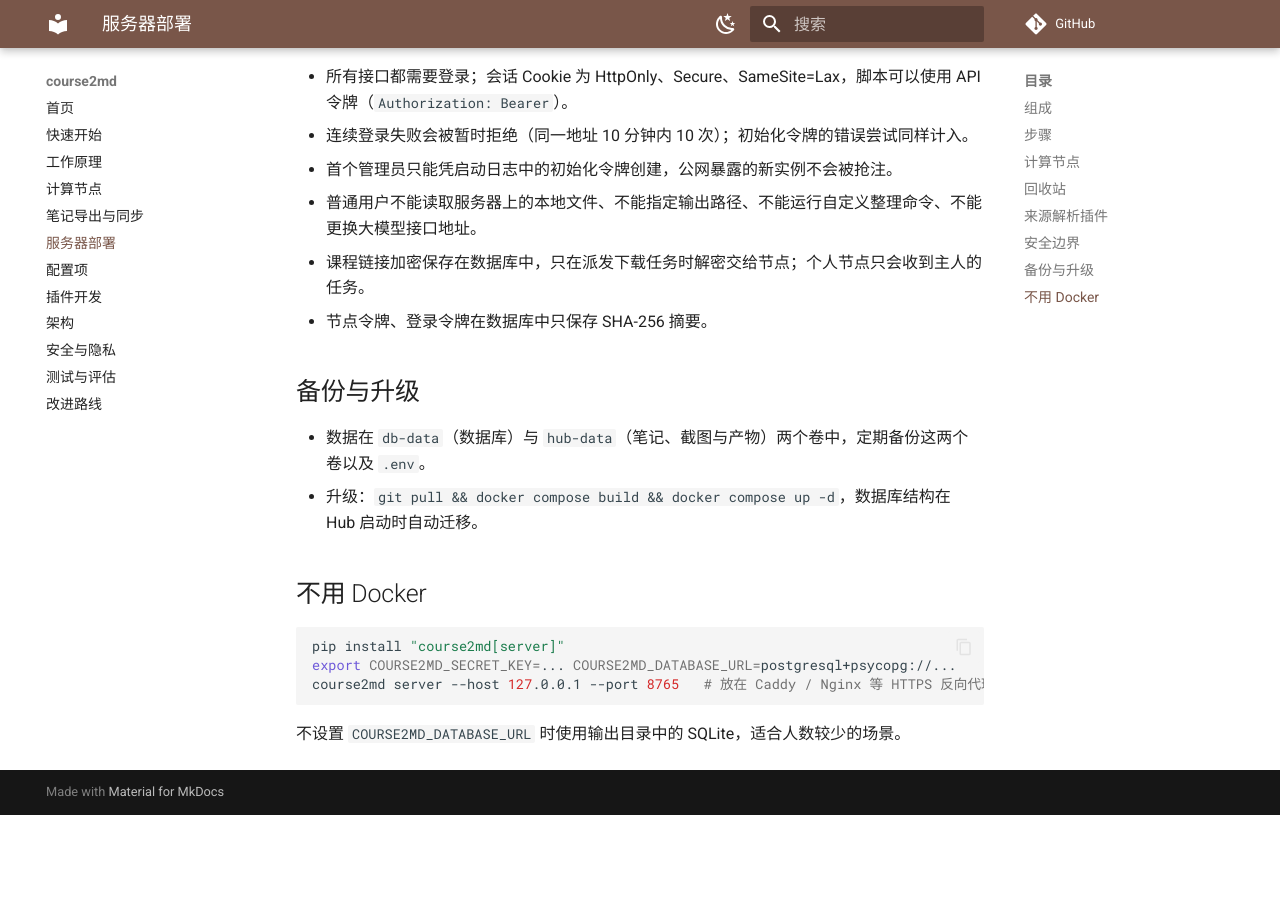
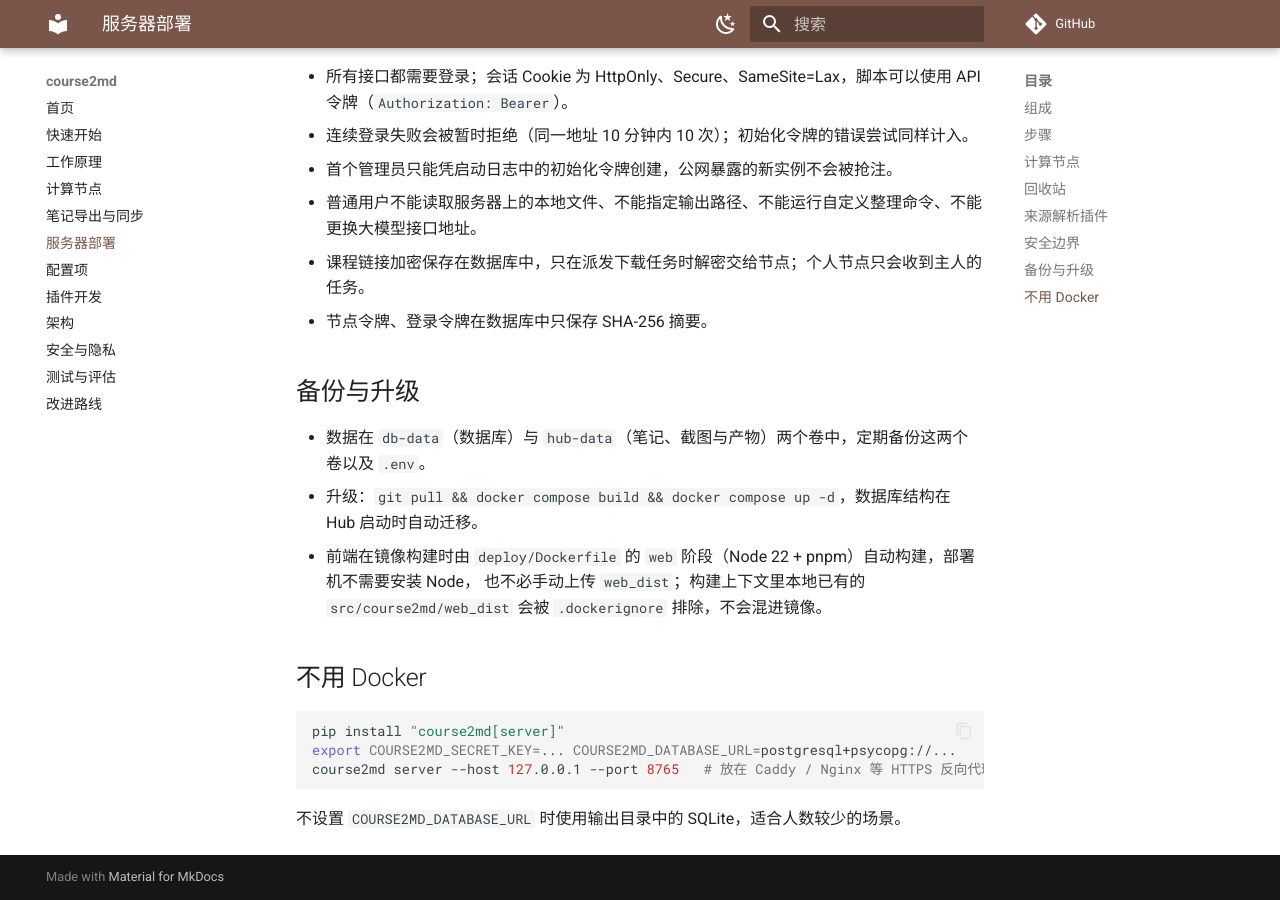
Before and after one commit to qch7/course2md, an MkDocs documentation site: the page built from docs/deploy.md, in a window 1280 px wide and 900 px high, scrolled down 1985 px. Built offline with MkDocs 1.6.1 and Material for MkDocs 9.7.7, drawn with Linux system fonts in a browser that asks for light colours; comment, search, counter and statistics services are not loaded; before the commit the page ends 2800 px from its top, so only the background shows below that.

Commit message:
build(docker): build the frontend inside the image with a node stage
The hub image used whatever src/course2md/web_dist happened to exist in the
build context. That directory is git-ignored, so CI images had no frontend
and servers kept serving a stale one until it was uploaded by hand.

- add a `web` stage (node:22-slim, pnpm pinned from package.json's
  packageManager) and copy its output into the hub stage
- exclude src/course2md/web_dist from the build context so a local build
  can never leak into the image
- drop the now-redundant pnpm build step from the release image job

```diff
--- a/docs/deploy.md
+++ b/docs/deploy.md
@@ -82,6 +82,8 @@
 
 - 数据在 `db-data`（数据库）与 `hub-data`（笔记、截图与产物）两个卷中，定期备份这两个卷以及 `.env`。
 - 升级：`git pull && docker compose build && docker compose up -d`，数据库结构在 Hub 启动时自动迁移。
+- 前端在镜像构建时由 `deploy/Dockerfile` 的 `web` 阶段（Node 22 + pnpm）自动构建，部署机不需要安装 Node，
+  也不必手动上传 `web_dist`；构建上下文里本地已有的 `src/course2md/web_dist` 会被 `.dockerignore` 排除，不会混进镜像。
 
 ## 不用 Docker
 
```
Also changed, not shown: CHANGELOG.md (+1 -0 lines), 3 other files.
